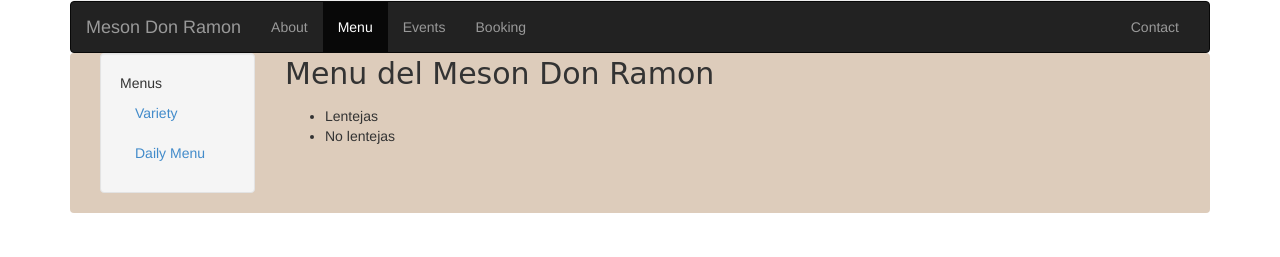
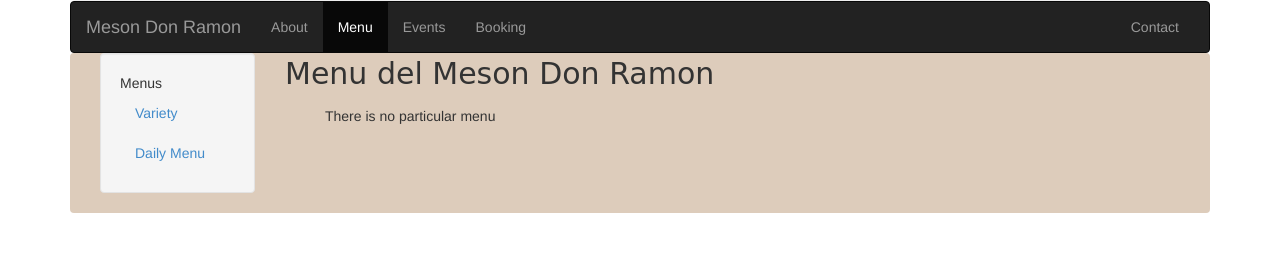
Before and after one commit to mrlia/mesonDonRamon, a Django app: page /meson/menuPermanent/ in a window 1280 px wide. Shown: the part 235-492 px from the top of the page. Run offline with Django 3.2, Linux system fonts and the light colour scheme; data comes from the database, SQL or seed files in the repository; parts of the project's set-up code (start-up, migrations or seed data) failed here and were passed over; some libraries are stand-ins or nearby versions.

Commit message:
Added class style and condition in case there are no dishes in the menu

```diff
--- a/meson/templates/meson/menuPermanent.html
+++ b/meson/templates/meson/menuPermanent.html
@@ -5,12 +5,19 @@
 <script type="text/javascript">$("#menuPermanentTab").addClass("active");</script>
 
 	<div id="permanentMenuContent">
-		<p style="font-family:Comic Sans MS, cursive, sans-serif; font-size:30px; text-align:left">Menu del Meson Don Ramon</p>
+		<p class="infoHeader">Menu del Meson Don Ramon</p>
 
 		<ul>
-		{% for dish in permanent_menu.dish_set.all %}
-			<li>{{ dish.name }}</li>
-		{% endfor %}
+		{% if permanent_menu|length > 0 %}
+				<ul>
+				{% for dish in permanent_menu.dish_set.all %}
+					<li>{{ dish.name }}</li>
+				{% endfor %}
+				</ul>
+		{% else %}
+			<p>There is no particular menu</p>
+		{% endif %}
+
 		</ul>
 	</div>
 
```
